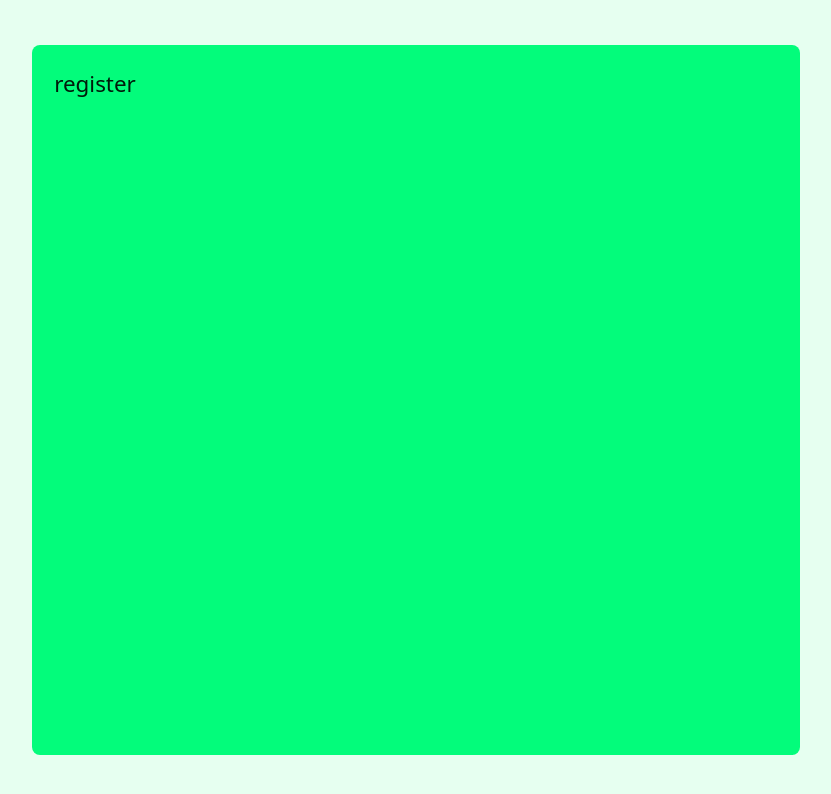
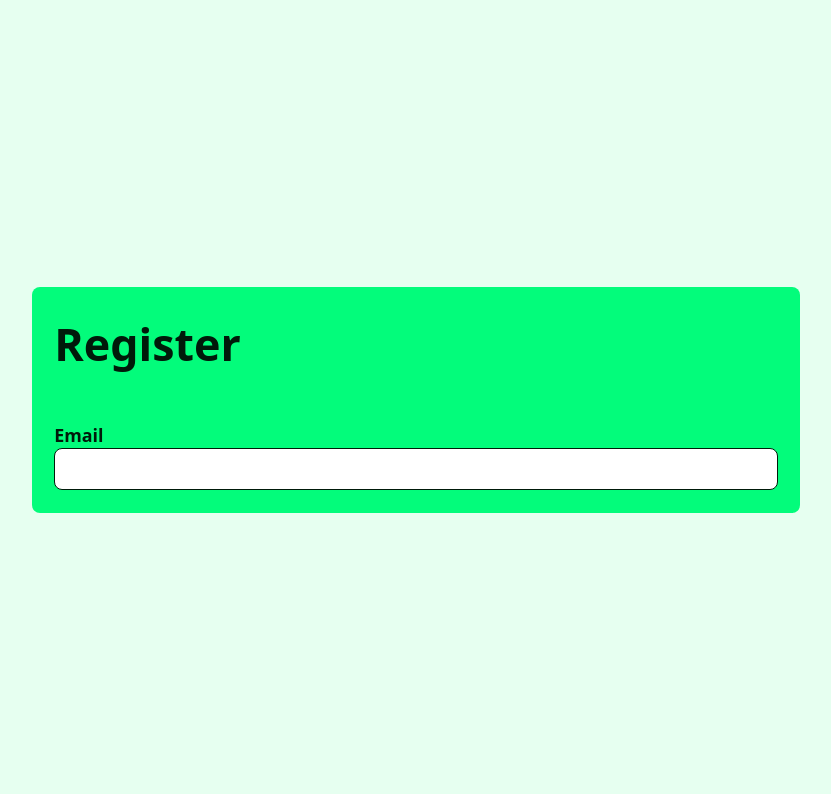
Before and after one commit to gregoryb79/int-fs-nov-24-delivery, a React (Vite) app in the folder delivery-app/: page /register in a window 1280 px wide. Shown: the top 794 px of the page, without its empty margins (224-1055 px from the left). Built offline with nearby package versions, Linux system fonts and the light colour scheme.

Commit message:
extract center root hook and text input component

```diff
--- /dev/null
+++ b/delivery-app/src/components/TextInput.module.scss
@@ -0,0 +1,15 @@
+.formField {
+    display: flex;
+    flex-direction: column;
+
+    label {
+        font-size: 0.8rem;
+        font-weight: 600;
+    }
+
+    input {
+        border: 1px solid currentColor;
+        border-radius: 8px;
+        padding: 0.2rem 0.3rem;
+    }
+}
--- /dev/null
+++ b/delivery-app/src/components/TextInput.tsx
@@ -0,0 +1,10 @@
+import styles from "./TextInput.module.scss";
+
+export function TextInput() {
+    return (
+        <div className={styles.formField}>
+            <label htmlFor="email">Email</label>
+            <input type="email" name="email" id="email" required />
+        </div>
+    );
+}
--- /dev/null
+++ b/delivery-app/src/hooks/useCenterRoot.ts
@@ -0,0 +1,13 @@
+import { useEffect } from "react";
+
+export function useCenterRoot() {
+    useEffect(() => {
+        const rootElement = document.getElementById("root");
+
+        rootElement?.style.setProperty("--root-justify-content", "center");
+
+        return () => {
+            rootElement?.style.setProperty("--root-justify-content", null);
+        };
+    }, []);
+}
--- a/delivery-app/src/pages/Login.tsx
+++ b/delivery-app/src/pages/Login.tsx
@@ -1,22 +1,16 @@
-import { useEffect, useState } from "react";
+import { useState } from "react";
 import { Link } from "react-router";
+import { useCenterRoot } from "../hooks/useCenterRoot";
 import { Main } from "../components/Main";
 import { PrimaryButton } from "../components/PrimaryButton";
+import { TextInput } from "../components/TextInput";
 
 import styles from "./Login.module.scss";
 
 export function Login() {
     const [isPasswordVisible, setIsPasswordVisible] = useState(false);
 
-    useEffect(() => {
-        const rootElement = document.getElementById("root");
-
-        rootElement?.style.setProperty("--root-justify-content", "center");
-
-        return () => {
-            rootElement?.style.setProperty("--root-justify-content", null);
-        };
-    }, []);
+    useCenterRoot();
 
     function togglePasswordVisibility() {
         setIsPasswordVisible(!isPasswordVisible);
@@ -34,10 +28,7 @@ export function Login() {
             <Main fitContent>
                 <h1>Login</h1>
                 <form className={styles.form} action={login}>
-                    <div className={styles.formField}>
-                        <label htmlFor="email">Email</label>
-                        <input type="email" name="email" id="email" required />
-                    </div>
+                    <TextInput />
                     <div className={styles.formField}>
                         <label htmlFor="password">Password</label>
                         <div className={styles.passwordContainer}>
--- a/delivery-app/src/pages/Register.tsx
+++ b/delivery-app/src/pages/Register.tsx
@@ -1,9 +1,16 @@
 import { Main } from "../components/Main";
+import { TextInput } from "../components/TextInput";
+import { useCenterRoot } from "../hooks/useCenterRoot";
 
 export function Register() {
+    useCenterRoot();
+
     return (
-        <Main>
-            <p>register</p>
+        <Main fitContent>
+            <h1>Register</h1>
+            <form>
+                <TextInput />
+            </form>
         </Main>
     );
 }
```
